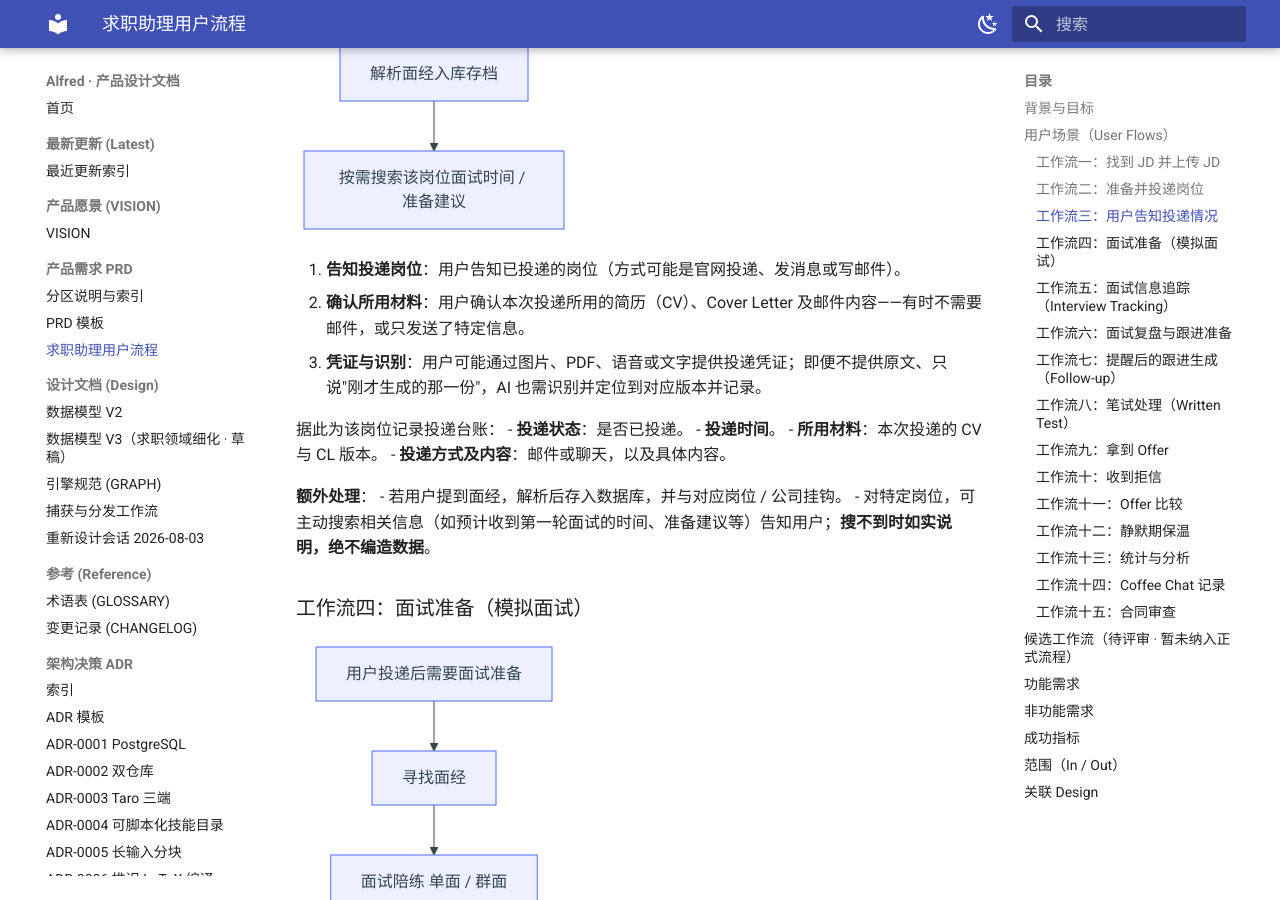
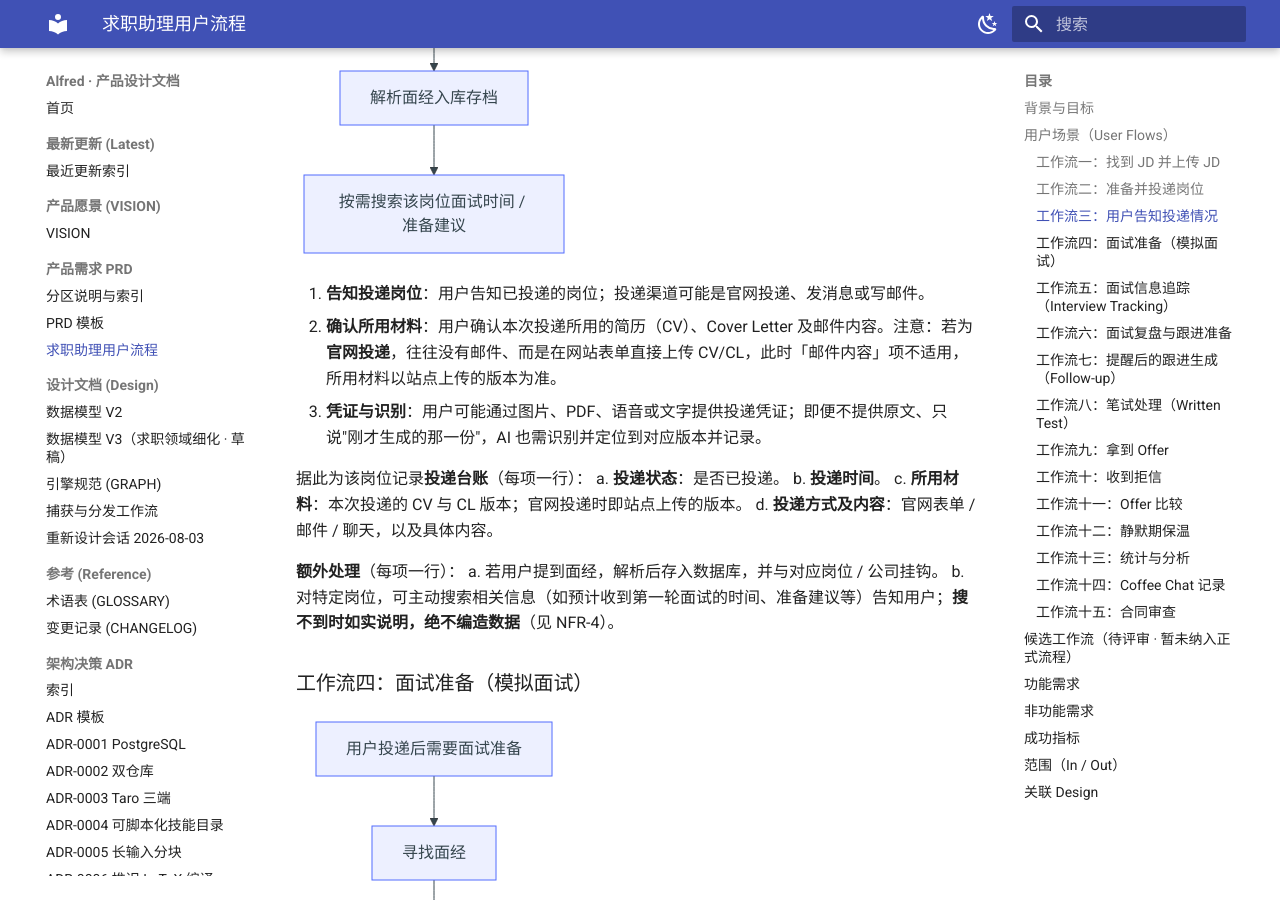
Before and after one commit to Gavin-OP/alfred-api, an MkDocs documentation site: the page built from docs/prd/job-seeking.md, in a window 1280 px wide and 900 px high, scrolled down 4250 px. Built offline with MkDocs 1.6.1 and Material for MkDocs 9.7.7, drawn with Linux system fonts in a browser that asks for light colours.

Commit message:
docs(prd): 工作流三官网投递说明 + 投递台账/额外处理嵌套列表
- step2 补「官网投递可能无邮件、材料以站点上传版本为准」；mermaid 同步
- 投递台账、额外处理 改为每项一行的嵌套有序列表 a./b./c.，与上面工作流对齐
- CHANGELOG / LATEST 08-18 条目补充工作流三改动

````diff
--- a/docs/prd/job-seeking.md
+++ b/docs/prd/job-seeking.md
@@ -90,26 +90,26 @@ flowchart TD
 
 ```mermaid
 flowchart TD
-  A[用户告知投递的岗位] --> B[确认所用 CV / CL / 邮件]
+  A[用户告知投递的岗位] --> B[确认所用 CV / CL（官网投递则无邮件）]
   B --> C["用户提供凭证：图片 / PDF / 语音 / 文字 或 刚生成的那份"]
   C --> D[记录投递台账：状态 / 时间 / 方式 / 内容]
   D --> E[解析面经入库存档]
   E --> F[按需搜索该岗位面试时间 / 准备建议]
 ```
 
-1. **告知投递岗位**：用户告知已投递的岗位（方式可能是官网投递、发消息或写邮件）。
-2. **确认所用材料**：用户确认本次投递所用的简历（CV）、Cover Letter 及邮件内容——有时不需要邮件，或只发送了特定信息。
+1. **告知投递岗位**：用户告知已投递的岗位；投递渠道可能是官网投递、发消息或写邮件。
+2. **确认所用材料**：用户确认本次投递所用的简历（CV）、Cover Letter 及邮件内容。注意：若为**官网投递**，往往没有邮件、而是在网站表单直接上传 CV/CL，此时「邮件内容」项不适用，所用材料以站点上传的版本为准。
 3. **凭证与识别**：用户可能通过图片、PDF、语音或文字提供投递凭证；即便不提供原文、只说"刚才生成的那一份"，AI 也需识别并定位到对应版本并记录。
 
-据此为该岗位记录投递台账：
-- **投递状态**：是否已投递。
-- **投递时间**。
-- **所用材料**：本次投递的 CV 与 CL 版本。
-- **投递方式及内容**：邮件或聊天，以及具体内容。
+据此为该岗位记录**投递台账**（每项一行）：
+   a. **投递状态**：是否已投递。
+   b. **投递时间**。
+   c. **所用材料**：本次投递的 CV 与 CL 版本；官网投递时即站点上传的版本。
+   d. **投递方式及内容**：官网表单 / 邮件 / 聊天，以及具体内容。
 
-**额外处理**：
-- 若用户提到面经，解析后存入数据库，并与对应岗位 / 公司挂钩。
-- 对特定岗位，可主动搜索相关信息（如预计收到第一轮面试的时间、准备建议等）告知用户；**搜不到时如实说明，绝不编造数据**。
+**额外处理**（每项一行）：
+   a. 若用户提到面经，解析后存入数据库，并与对应岗位 / 公司挂钩。
+   b. 对特定岗位，可主动搜索相关信息（如预计收到第一轮面试的时间、准备建议等）告知用户；**搜不到时如实说明，绝不编造数据**（见 NFR-4）。
 
 ### 工作流四：面试准备（模拟面试）
 
````
Also changed, not shown: docs/CHANGELOG.md (+1 -1 lines), docs/LATEST.md (+1 -1 lines).
